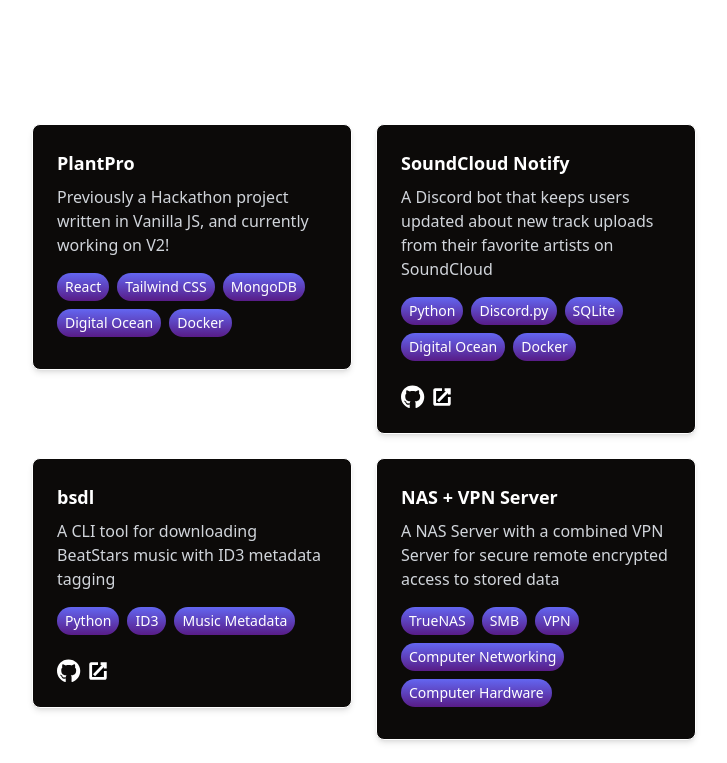
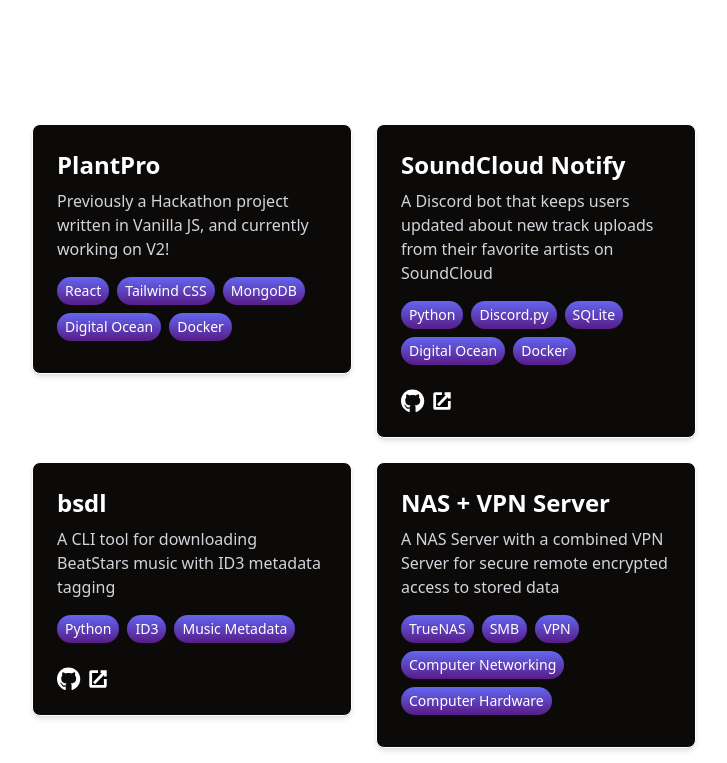
Before and after one commit to adithayyil/adithayyil.me, a React (Vite) app: page / in a window 1280 px wide. Shown: the part 1060-1823 px from the top of the page, without its empty margins (276-1003 px from the left). Built offline with nearby package versions, Linux system fonts and the light colour scheme.

Commit message:
responsive card text

```diff
--- a/src/components/ProjectCard.tsx
+++ b/src/components/ProjectCard.tsx
@@ -16,11 +16,15 @@
 }: ProjectCardProps) {
   return (
     <div className="w-full p-1">
-      <div className="bg-stone-950 border border-white rounded-lg shadow-md p-6">
-        <h3 className="text-white text-lg font-semibold mb-2">{title}</h3>
-        <p className="text-gray-300">{description}</p>
-        <TechTablets skills={skills} />
-        {githubLink && <ProjectLinkButton link={githubLink} />}
+      <div className="bg-stone-950 border border-white rounded-lg shadow-md p-6 ">
+        <h3 className="text-white text-lg font-semibold mb-2 sm:text-xl lg:text-2xl">
+          {title}
+        </h3>
+        <div className="text-sm sm:text-sm lg:text-base">
+          <p className="text-gray-300">{description}</p>
+          <TechTablets skills={skills} />
+          {githubLink && <ProjectLinkButton link={githubLink} />}
+        </div>
       </div>
     </div>
   );
```
